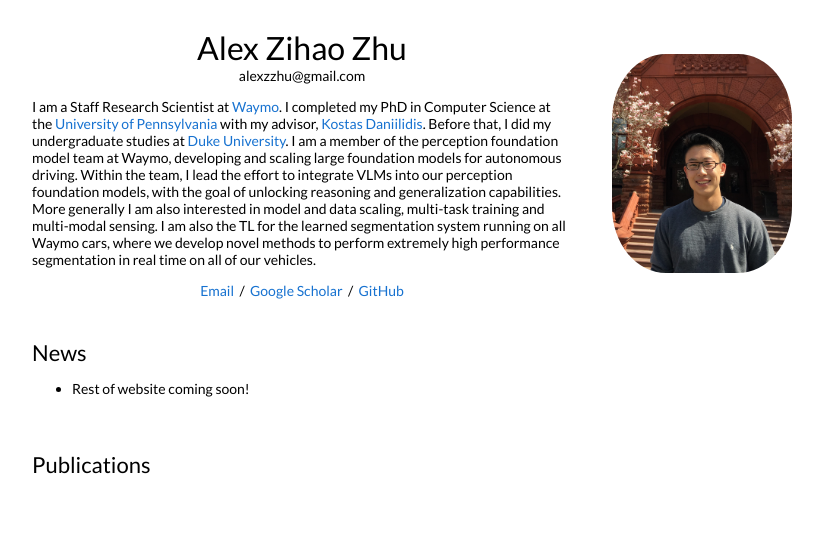
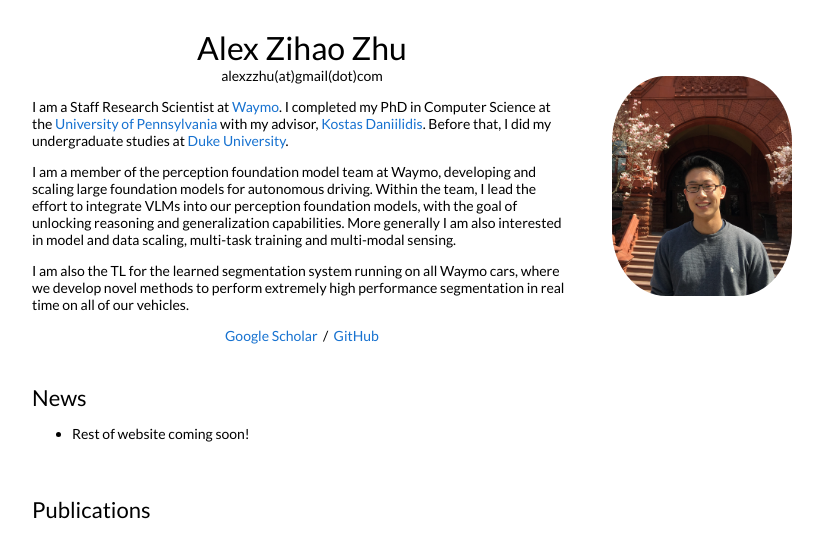
Before and after one commit to alexzzhu/alexzzhu.github.io, a plain HTML site: page index.html in a window 1280 px wide. Shown: the whole page, without its empty margins (228-1051 px from the left). Drawn offline with Linux system fonts and the light colour scheme.

Commit message:
Update index.html

```diff
--- a/index.html
+++ b/index.html
@@ -87,20 +87,22 @@
         <td width="100%" valign="middle">
         <p align="center">
           <name>Alex Zihao Zhu</name><br>
-            alexzzhu@gmail.com</p>
+            alexzzhu(at)gmail(dot)com</p>
 		<p>I am a Staff Research Scientist at <a href="https://www.waymo.com/research">Waymo</a>.
 	   I completed my PhD in Computer Science at the <a href="http://www.seas.upenn.edu">University of Pennsylvania</a>
 		 with my advisor, <a href="http://www.cis.upenn.edu/~kostas/">Kostas Daniilidis</a>.
      Before that, I did my undergraduate studies at <a href="https://www.duke.edu">Duke University</a>.
-
+    </p>
+    <p>
      I am a member of the perception foundation model team at Waymo, developing and scaling large foundation models for autonomous driving.
 		 Within the team, I lead the effort to integrate VLMs into our perception foundation models, with the goal of unlocking reasoning and
      generalization capabilities. More generally I am also interested in model and data scaling, multi-task training and multi-modal sensing.
+    </p>
+    <p>
      I am also the TL for the learned segmentation system running on all Waymo cars, where we develop novel methods to perform extremely high
      performance segmentation in real time on all of our vehicles.
     </p>
         <p align=center>
-          <a href="mailto:alexzzhu@gmail.com">Email</a> &nbsp/&nbsp
           <!--a href="">CV</a> &nbsp/&nbsp -->
 	  <a href="https://scholar.google.com/citations?user=JEtzfiEAAAAJ&hl=en">Google Scholar</a> &nbsp/&nbsp
           <a href="https://github.com/alexzzhu">GitHub</a>
```
